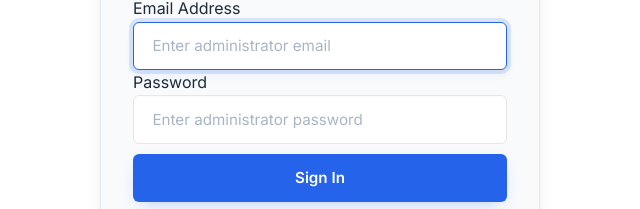
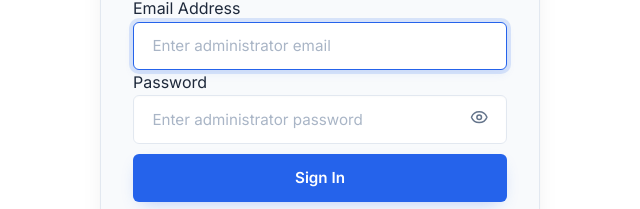
Before and after one commit to Harsha-the-creator/gayatricollege, a website: page admin.html in a window 1280 px wide. Shown: the part 306-515 px from the top of the page, 320-960 px from the left. Drawn offline with Linux system fonts and the light colour scheme.

Commit message:
Implement password visibility toggle in admin form
Added a password toggle button to show/hide the password input.

```diff
--- a/admin.html
+++ b/admin.html
@@ -88,6 +88,40 @@
       color: var(--brand-hover);
       text-align: left;
     }
+
+    .password-field {
+      position: relative;
+    }
+
+    .password-field .form-control {
+      padding-right: 3rem;
+    }
+
+    .password-toggle {
+      position: absolute;
+      right: 0.75rem;
+      bottom: 0.65rem;
+      display: inline-flex;
+      align-items: center;
+      justify-content: center;
+      width: 2rem;
+      height: 2rem;
+      padding: 0;
+      border: 0;
+      background: transparent;
+      color: var(--text-muted);
+      cursor: pointer;
+    }
+
+    .password-toggle:hover,
+    .password-toggle:focus-visible {
+      color: var(--brand);
+    }
+
+    .password-toggle svg {
+      width: 1.15rem;
+      height: 1.15rem;
+    }
   </style>
 </head>
 
@@ -160,7 +194,7 @@
             >
           </div>
 
-          <div class="form-group">
+          <div class="form-group password-field">
             <label for="password">Password</label>
             <input
               type="password"
@@ -169,6 +203,12 @@
               placeholder="Enter administrator password"
               required
             >
+            <button type="button" class="password-toggle" id="togglePassword" aria-label="Show password" title="Show password">
+              <svg id="passwordVisibilityIcon" xmlns="http://www.w3.org/2000/svg" viewBox="0 0 24 24" fill="none" stroke="currentColor" stroke-width="2" stroke-linecap="round" stroke-linejoin="round" aria-hidden="true">
+                <path d="M2.06 12.35a1 1 0 0 1 0-.7C3.73 7.61 7.65 5 12 5s8.27 2.61 9.94 6.65a1 1 0 0 1 0 .7C20.27 16.39 16.35 19 12 19s-8.27-2.61-9.94-6.65Z" />
+                <circle cx="12" cy="12" r="3" />
+              </svg>
+            </button>
           </div>
 
           <button
```
